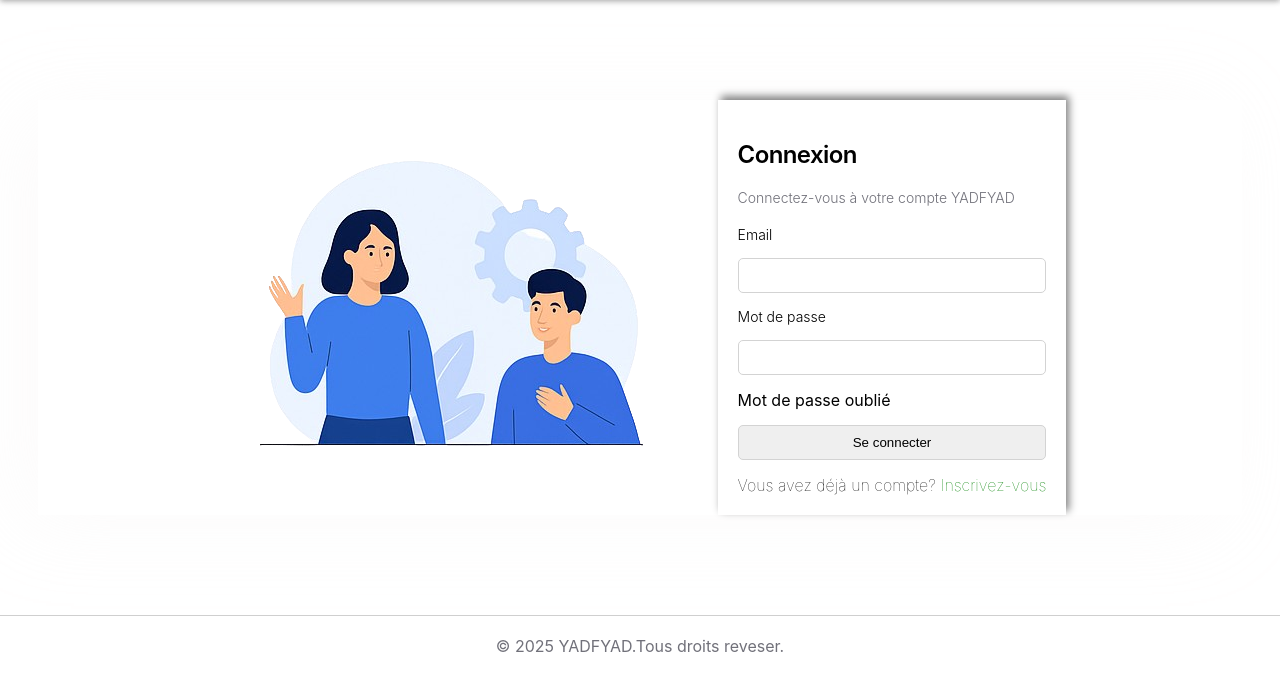
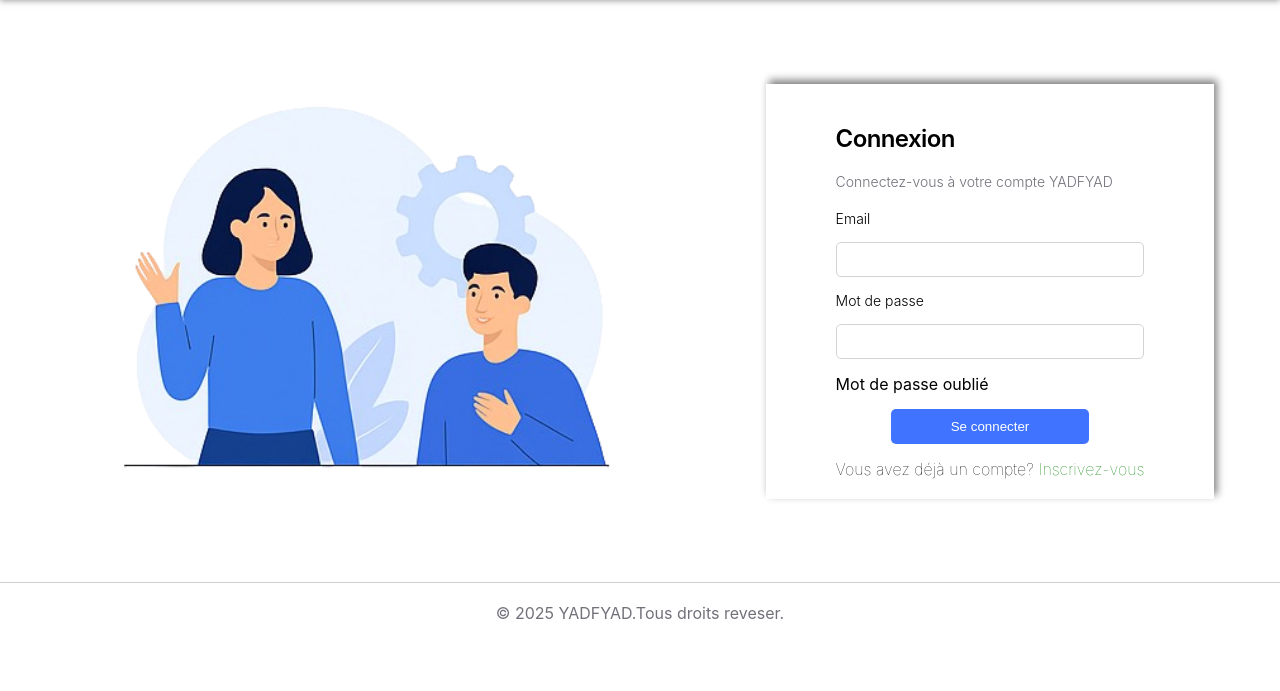
Before and after one commit to kenzaaboulmajd/YADFYAD-PFE, a PHP site: page /connexion.php in a window 1280 px wide. Shown: the part 55-746 px from the top of the page. Run offline with PHP 8.4, Linux system fonts and the light colour scheme.

Commit message:
landing page

```diff
--- a/authentification.css
+++ b/authentification.css
@@ -103,6 +103,7 @@
 .form-group input {
    padding: 10px;
    border: #71717a33 1px solid;
+   border-radius: 4px;
 }
 
 .form-group label {
@@ -175,7 +176,7 @@
 
 .connexion{
 width: 100vw;
-margin: 100px 0;
+margin: 50px 0;
 
 }
 .title h2{
@@ -193,18 +194,20 @@
 }
 .info{
    display: flex;
-    align-items: center;
-    gap: 30px;
-    justify-content: center;
-    box-shadow: -20px 9px 81px 0px #efeaea2e;
-    margin: 34px 0;
+   align-items: center;
+   justify-content: center;
+   gap: 100px;
+   margin: 35px 0;
+   }
+   .picture img{
+      width: 600px;
    }
    .connecte {
       display: flex;
       flex-direction: column;
       gap: 20px;
       box-shadow: 3px -4px 8px 0px grey;
-      padding: 20px;
+      padding: 20px 70px;
    }
    .info form{
       display: flex;
@@ -220,3 +223,12 @@
       border: 0.5px solid lightgrey;
       border-radius: 5px;
    }
+
+   input[type="submit"]{
+      background-color: var(--colorblue);
+      padding: 10px 60px;
+      width: max-content;
+      color: white;
+      margin: auto;
+      border: none
+   }
```
